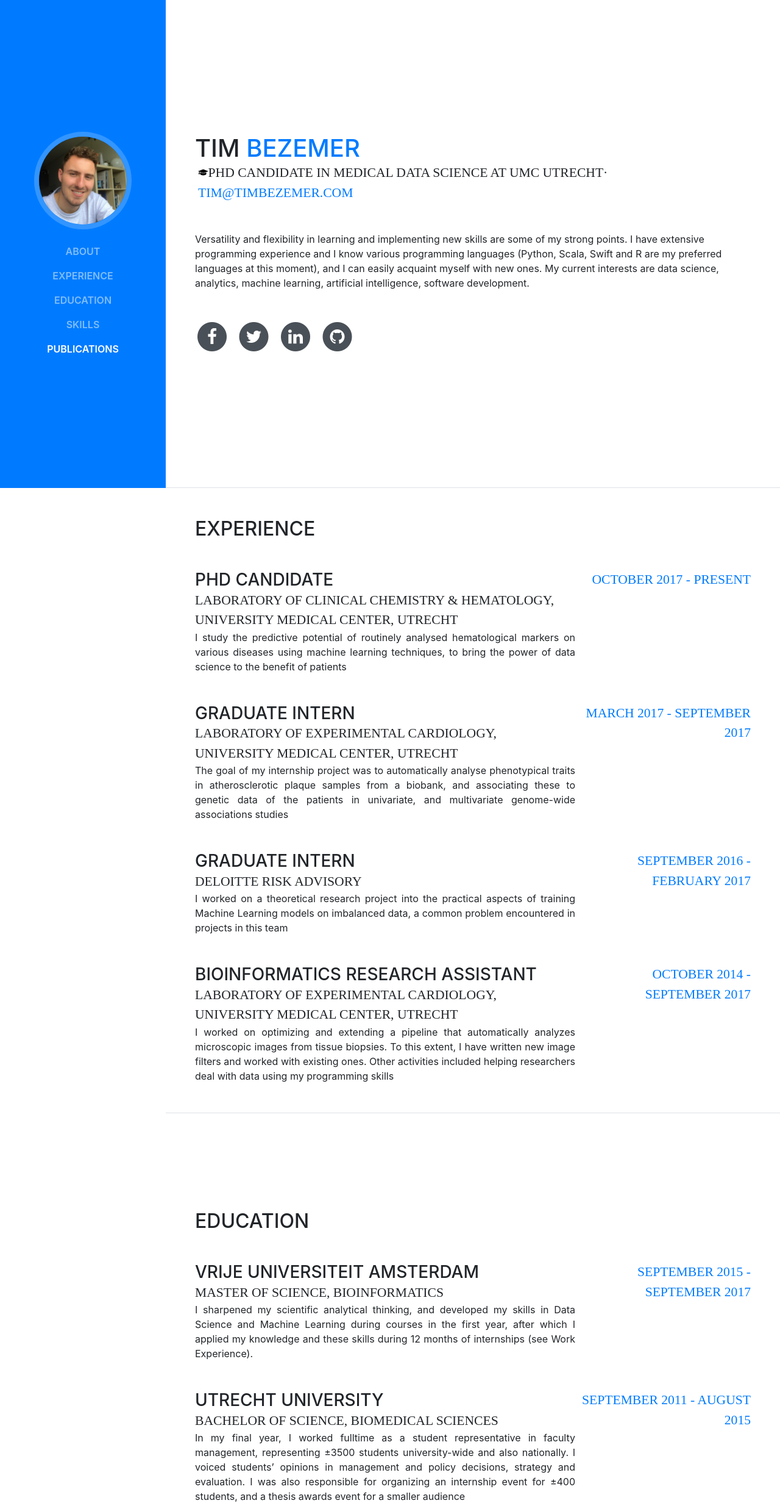
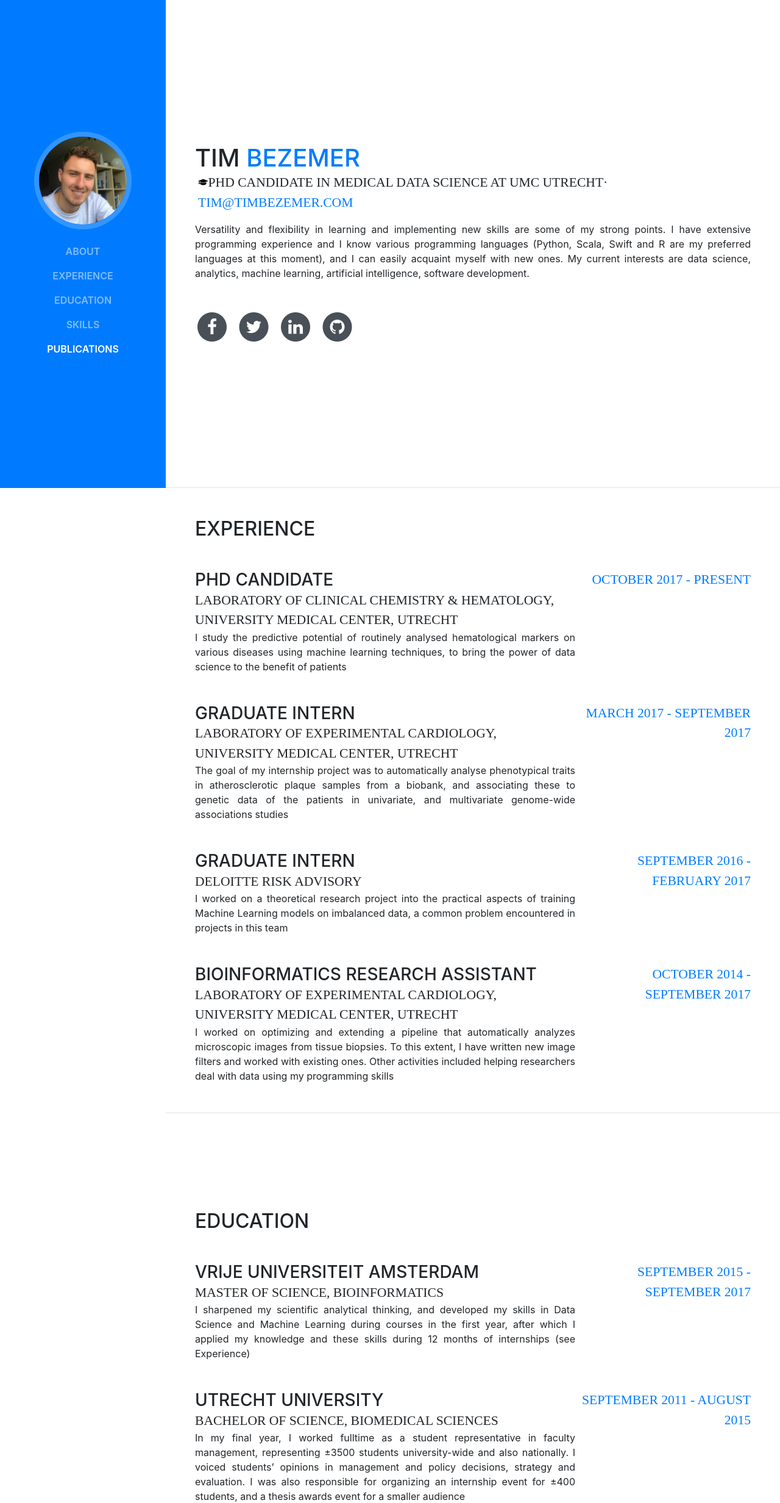
Before and after one commit to tbezemer/tbezemer.github.io, a website with bundled scripts: page index.html in a window 1280 px wide. Shown: the top 2464 px of the page at 61% size. Built offline with nearby package versions, Linux system fonts and the light colour scheme; a web font is replaced by a local one.

Commit message:
fix small errors

```diff
--- a/index.html
+++ b/index.html
@@ -66,10 +66,10 @@
           <h1 class="mb-0">Tim
             <span class="text-primary">Bezemer</span>
           </h1>
-          <div class="subheading mb-5" style='padding-left: 5px;'><img src="img/hat.svg" style='display: inline-block; height: 1em; padding-bottom: 5px' />PhD Candidate in Medical Data Science at UMC Utrecht·
+          <div class="subheading mb-3" style='padding-left: 5px;'><img src="img/hat.svg" style='display: inline-block; height: 1em; padding-bottom: 5px' />PhD Candidate in Medical Data Science at UMC Utrecht·
             <a href="mailto:tim@timbezemer.com">tim@timbezemer.com</a>
           </div>
-          <p class="mb-5">Versatility and flexibility in learning and implementing new skills are some of my strong points. I have extensive programming experience and I know various programming languages (Python, Scala, Swift and R are my preferred languages at this moment), and I can easily acquaint myself with new ones. My current interests are data science, analytics, machine learning, artificial intelligence, software development.</p>
+          <div class="description_div"><p class="mb-5">Versatility and flexibility in learning and implementing new skills are some of my strong points. I have extensive programming experience and I know various programming languages (Python, Scala, Swift and R are my preferred languages at this moment), and I can easily acquaint myself with new ones. My current interests are data science, analytics, machine learning, artificial intelligence, software development.</p></div>
           <ul class="list-inline list-social-icons mb-0">
             <li class="list-inline-item">
               <a href="https://www.facebook.com/bezemer.tim">
@@ -168,7 +168,7 @@
               <h3 class="mb-0">Vrije Universiteit Amsterdam</h3>
               <div class="subheading mb-0">Master of Science, Bioinformatics</div>
 
-              <div class='description_div'>I sharpened my scientific analytical thinking, and developed my skills in Data Science and Machine Learning during courses in the first year, after which I applied my knowledge and these skills during 12 months of internships (see Work Experience).</div>
+              <div class='description_div'>I sharpened my scientific analytical thinking, and developed my skills in Data Science and Machine Learning during courses in the first year, after which I applied my knowledge and these skills during 12 months of internships (see Experience)</div>
             </div>
             <div class="resume-date text-md-right datefont">
               <span class="text-primary">September 2015 - September 2017</span>
```
